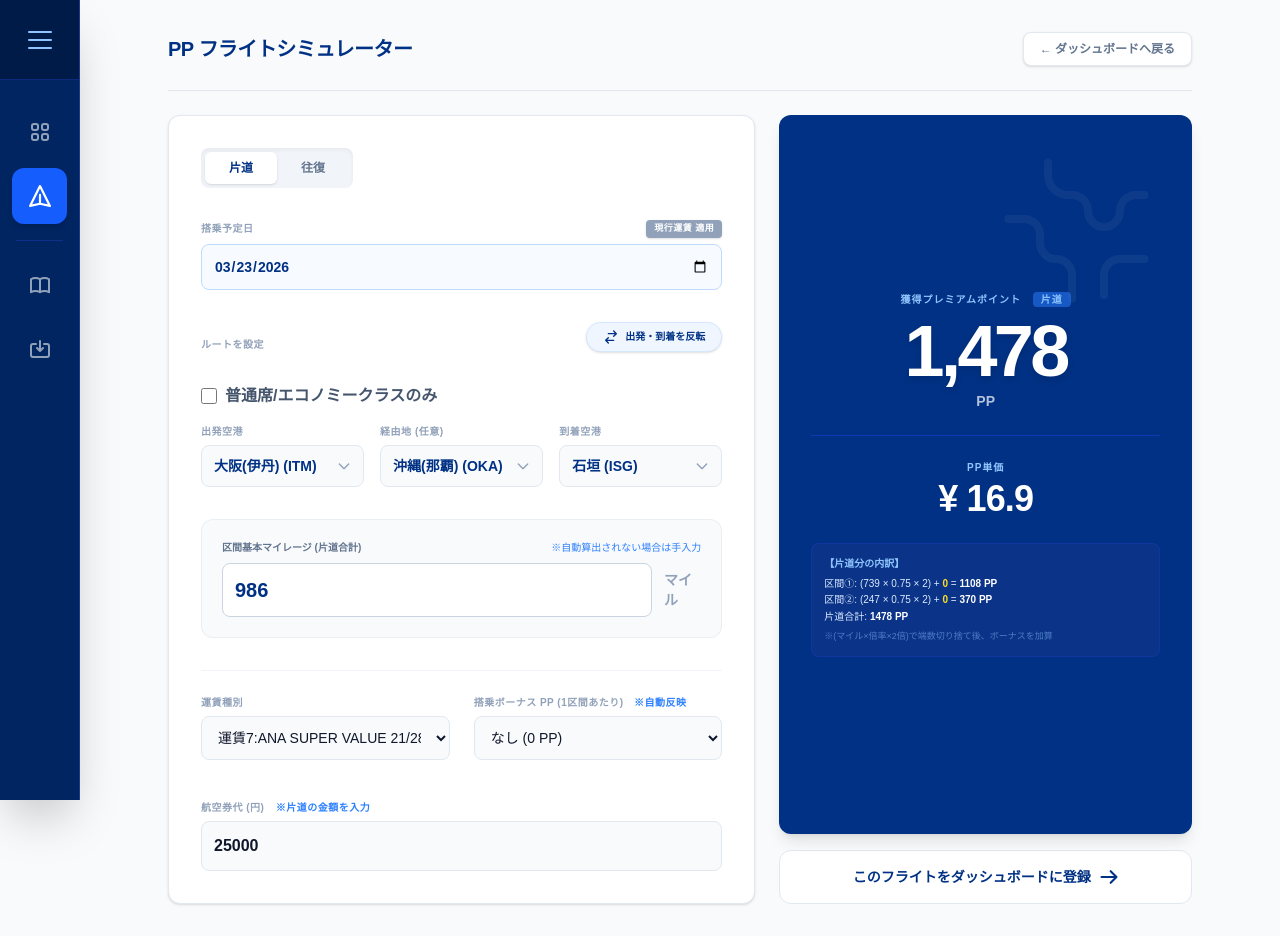
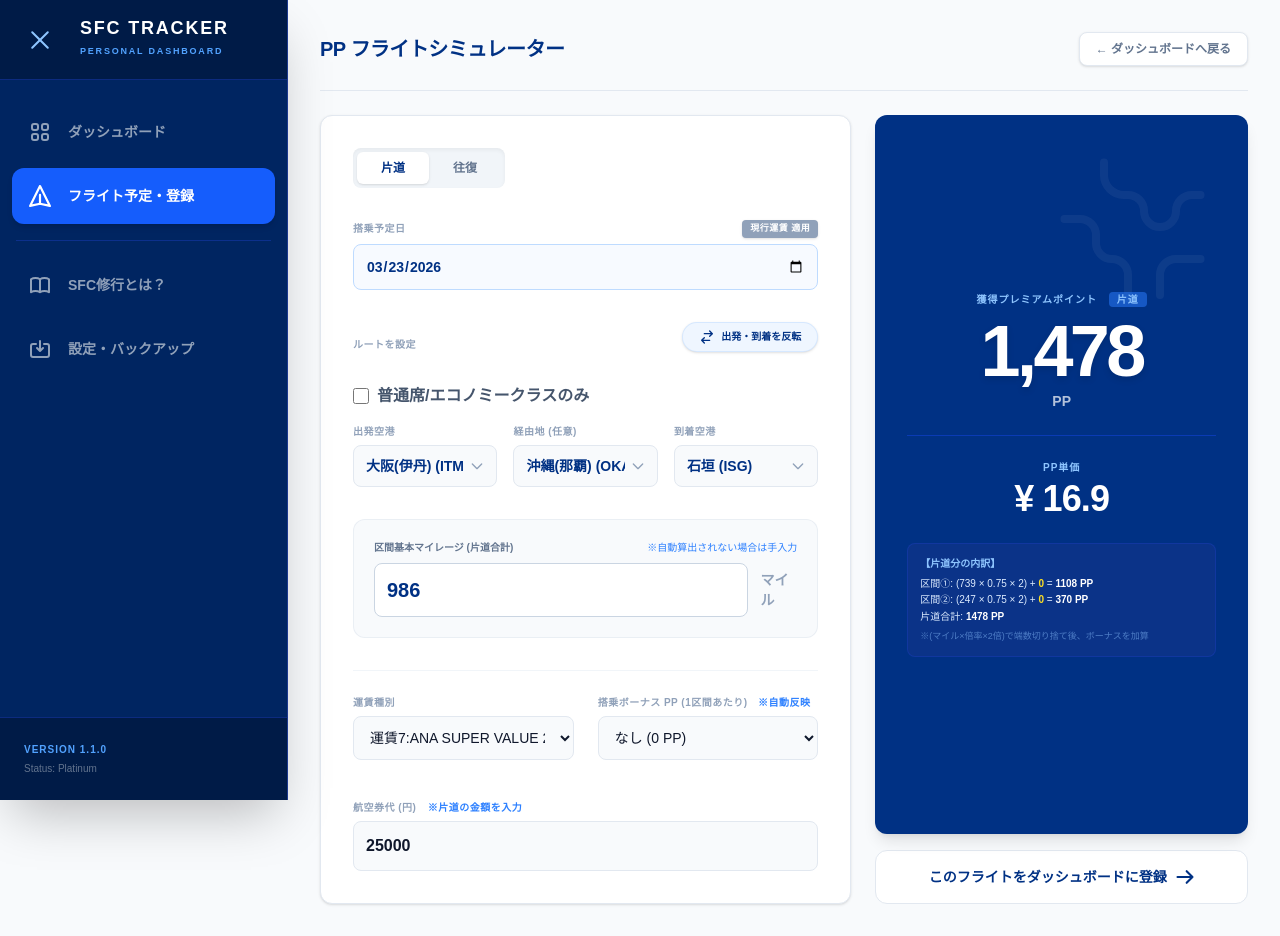
Before and after one commit to youyou611/ana-sfc-tracker, a Next.js app: page /flight in a window 1280 px wide. Built offline with nearby package versions, Linux system fonts and the light colour scheme.

Commit message:
update all changes

```diff
--- a/app/ClientLayout.tsx
+++ b/app/ClientLayout.tsx
@@ -11,7 +11,11 @@ export default function ClientLayout({
 }) {
   // サイドバーの開閉状態
   const [isOpen, setIsOpen] = useState(false);
+  const [isHovering, setIsHovering] = useState(false);
   const pathname = usePathname(); // 現在のURLを取得
+
+  // サイドバーが見えている状態
+  const isSidebarOpen = isOpen || isHovering;
 
   // トグルボタンを押した時の処理
   const toggleSidebar = () => setIsOpen(!isOpen);
@@ -29,9 +33,11 @@ export default function ClientLayout({
         transition-all duration-300 cubic-bezier(...) でヌルッとした動きを実現
       */}
       <aside
+        onMouseEnter={() => setIsHovering(true)}
+        onMouseLeave={() => setIsHovering(false)}
         className={`fixed left-0 top-0 h-full bg-[#002561] text-white z-50 flex flex-col border-r border-blue-900 shadow-2xl overflow-hidden
         transition-[width] duration-300 ease-[cubic-bezier(0.4,0,0.2,1)]
-        ${isOpen ? "w-72" : "w-20"}
+        ${isSidebarOpen ? "w-72" : "w-20"}
         `}
       >
         {/* ハンバーガーメニュー ＆ ロゴエリア */}
@@ -41,18 +47,18 @@ export default function ClientLayout({
           <button
             onClick={toggleSidebar}
             className="h-20 w-20 flex items-center justify-center hover:bg-white/10 transition-colors shrink-0 outline-none"
-            title={isOpen ? "メニューを閉じる" : "メニューを開く"}
+            title={isSidebarOpen ? "メニューを閉じる" : "メニューを開く"}
           >
             <div className="relative w-6 h-6 flex flex-col justify-center gap-1.5">
               {/* ハンバーガーアイコンのアニメーション */}
-              <span className={`block h-0.5 w-6 bg-blue-300 rounded-full transition-transform duration-300 ${isOpen ? "rotate-45 translate-y-2" : ""}`}></span>
-              <span className={`block h-0.5 w-6 bg-blue-300 rounded-full transition-opacity duration-300 ${isOpen ? "opacity-0" : ""}`}></span>
-              <span className={`block h-0.5 w-6 bg-blue-300 rounded-full transition-transform duration-300 ${isOpen ? "-rotate-45 -translate-y-2" : ""}`}></span>
+              <span className={`block h-0.5 w-6 bg-blue-300 rounded-full transition-transform duration-300 ${isSidebarOpen ? "rotate-45 translate-y-2" : ""}`}></span>
+              <span className={`block h-0.5 w-6 bg-blue-300 rounded-full transition-opacity duration-300 ${isSidebarOpen ? "opacity-0" : ""}`}></span>
+              <span className={`block h-0.5 w-6 bg-blue-300 rounded-full transition-transform duration-300 ${isSidebarOpen ? "-rotate-45 -translate-y-2" : ""}`}></span>
             </div>
           </button>
 
           {/* ロゴテキスト（遅延表示でスムーズに） */}
-          <div className={`transition-opacity duration-300 delay-100 absolute left-20 ${isOpen ? "opacity-100" : "opacity-0 pointer-events-none"}`}>
+          <div className={`transition-opacity duration-300 delay-100 absolute left-20 ${isSidebarOpen ? "opacity-100" : "opacity-0 pointer-events-none"}`}>
             <span className="font-black tracking-widest text-lg block leading-none whitespace-nowrap">
               SFC TRACKER
             </span>
@@ -68,7 +74,7 @@ export default function ClientLayout({
             href="/"
             iconPath="M4 6a2 2 0 012-2h2a2 2 0 012 2v2a2 2 0 01-2 2H6a2 2 0 01-2-2V6zM14 6a2 2 0 012-2h2a2 2 0 012 2v2a2 2 0 01-2 2h-2a2 2 0 01-2-2V6zM4 16a2 2 0 012-2h2a2 2 0 012 2v2a2 2 0 01-2 2H6a2 2 0 01-2-2v-2zM14 16a2 2 0 012-2h2a2 2 0 012 2v2a2 2 0 01-2 2h-2a2 2 0 01-2-2v-2z"
             label="ダッシュボード"
-            isOpen={isOpen}
+            isOpen={isSidebarOpen}
             isActive={pathname === "/"}
             onClick={handleMenuClick}
           />
@@ -77,7 +83,7 @@ export default function ClientLayout({
             href="/flight"
             iconPath="M12 19l9 2-9-18-9 18 9-2zm0 0v-8"
             label="フライト予定・登録"
-            isOpen={isOpen}
+            isOpen={isSidebarOpen}
             isActive={pathname === "/flight"}
             onClick={handleMenuClick}
           />
@@ -88,7 +94,7 @@ export default function ClientLayout({
             href="/guide"
             iconPath="M12 6.253v13m0-13C10.832 5.477 9.246 5 7.5 5S4.168 5.477 3 6.253v13C4.168 18.477 5.754 18 7.5 18s3.332.477 4.5 1.253m0-13C13.168 5.477 14.754 5 16.5 5c1.747 0 3.332.477 4.5 1.253v13C19.832 18.477 18.247 18 16.5 18c-1.746 0-3.332.477-4.5 1.253"
             label="SFC修行とは？"
-            isOpen={isOpen}
+            isOpen={isSidebarOpen}
             isActive={pathname === "/guide"}
             onClick={handleMenuClick}
           />
@@ -97,14 +103,14 @@ export default function ClientLayout({
             href="/backup"
             iconPath="M8 7H5a2 2 0 00-2 2v9a2 2 0 002 2h14a2 2 0 002-2V9a2 2 0 00-2-2h-3m-1 4l-3 3m0 0l-3-3m3 3V4"
             label="設定・バックアップ"
-            isOpen={isOpen}
+            isOpen={isSidebarOpen}
             isActive={pathname === "/backup"}
             onClick={handleMenuClick}
           />
         </nav>
 
         {/* フッター */}
-        <div className={`p-6 border-t border-blue-800/50 bg-[#001b47] transition-opacity duration-300 delay-75 ${isOpen ? "opacity-100" : "opacity-0"}`}>
+        <div className={`p-6 border-t border-blue-800/50 bg-[#001b47] transition-opacity duration-300 delay-75 ${isSidebarOpen ? "opacity-100" : "opacity-0"}`}>
           <div className="whitespace-nowrap overflow-hidden">
             <p className="text-[10px] text-blue-400 font-bold uppercase tracking-widest">Version 1.1.0</p>
             <p className="text-[10px] text-slate-500 mt-1">Status: Platinum</p>
@@ -116,7 +122,7 @@ export default function ClientLayout({
         サイドバーの幅に合わせて左マージンをアニメーションさせる
       */}
       <main
-        className={`flex-1 w-full relative transition-[margin] duration-300 ease-[cubic-bezier(0.4,0,0.2,1)] ${isOpen ? "ml-72" : "ml-20"}`}
+        className={`flex-1 w-full relative transition-[margin] duration-300 ease-[cubic-bezier(0.4,0,0.2,1)] ${isSidebarOpen ? "ml-72" : "ml-20"}`}
       >
         {children}
       </main>
```
